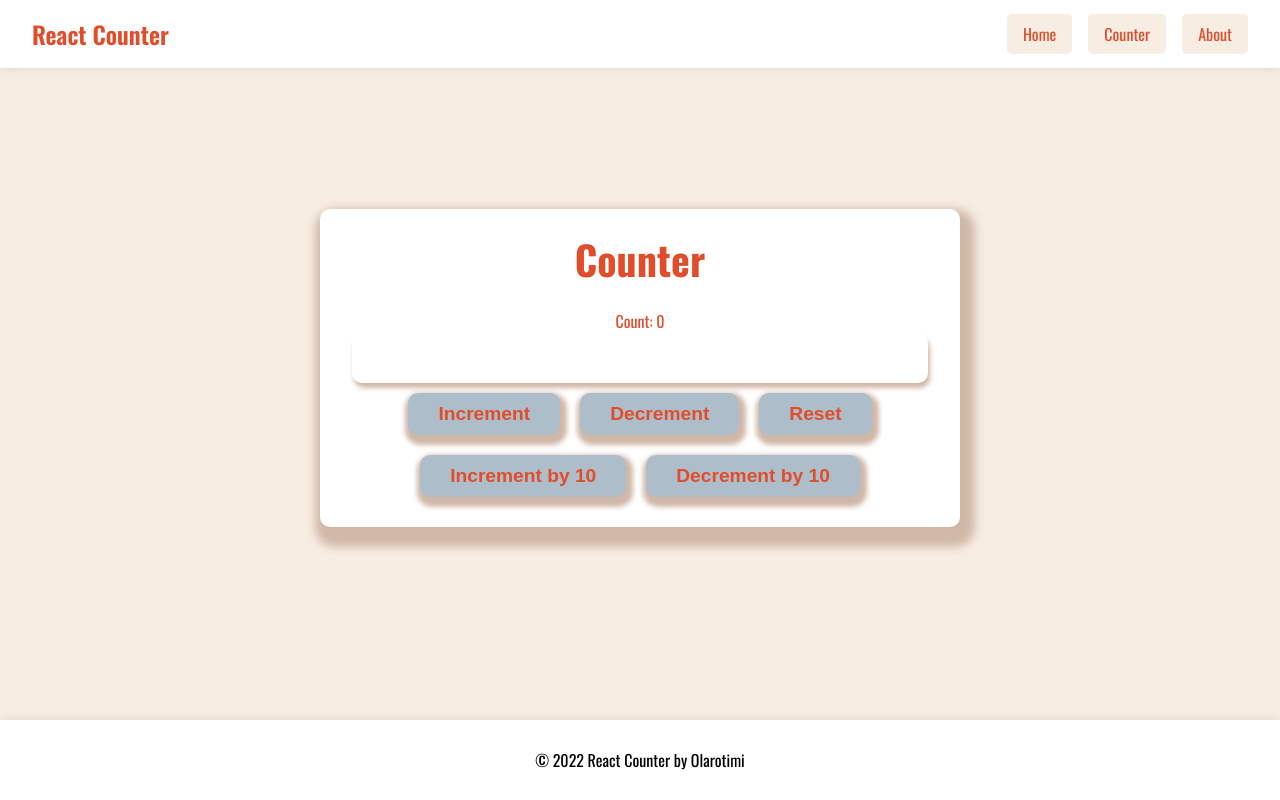
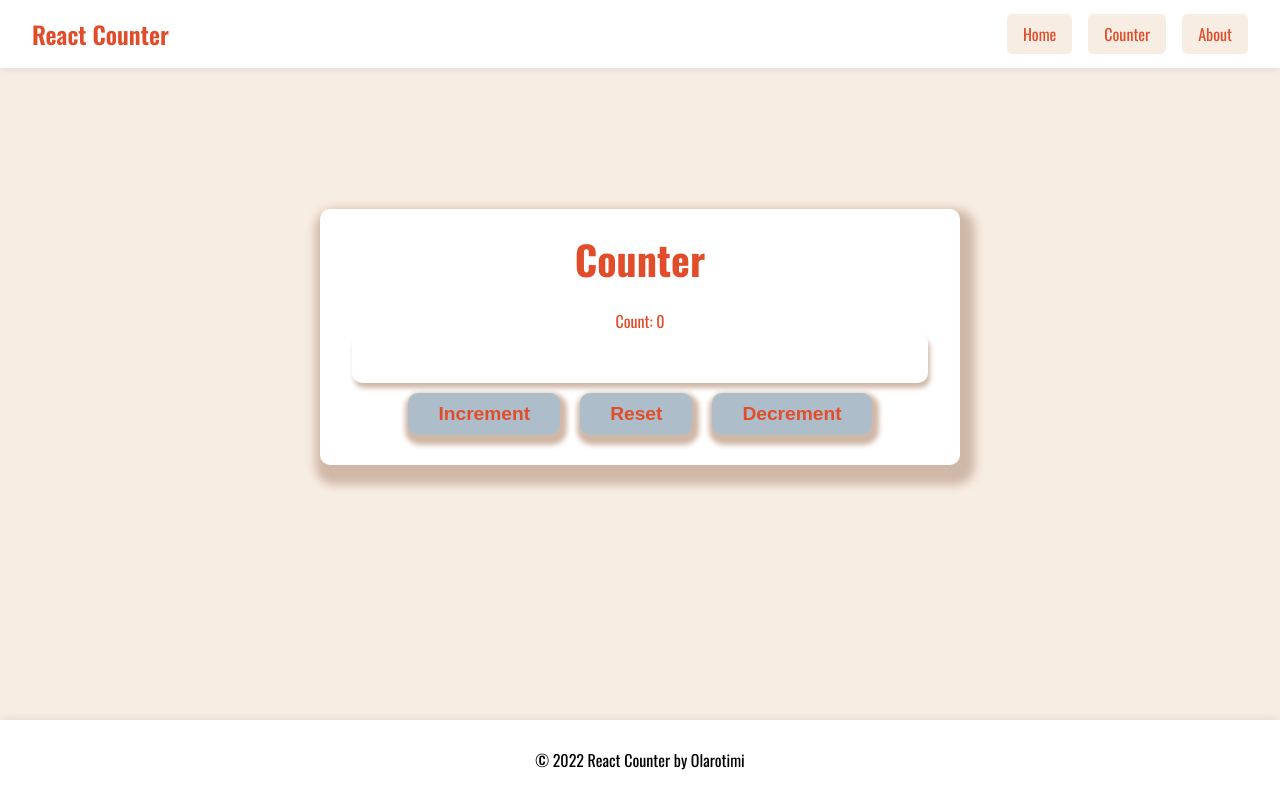
Before and after one commit to Ola-rotimi/react-counter, a React (Create React App) app: page /counter in a window 1280 px wide. Built offline with nearby package versions, Linux system fonts and the light colour scheme.

Commit message:
Counter Updated

```diff
--- a/src/App.js
+++ b/src/App.js
@@ -19,10 +19,6 @@ export default function App() {
           return { count: 0 };
         case 'set':
           return { count: action.valued.target.value };
-        case 'incrementBy':
-          return { count: state.count + action.payload };
-        case 'decrementBy':
-          return { count: state.count - action.payload };
         default:
           return state;
       }
--- a/src/pages/Counter.js
+++ b/src/pages/Counter.js
@@ -5,14 +5,8 @@ export default function Counter({ state, dispatch }) {
       <p>Count: {state.count}</p>
       <input onChange={(e) => dispatch({ type: "set", valued: e })} />
       <button onClick={() => dispatch({ type: "increment" })}>Increment</button>
+      <button onClick={() => dispatch({ type: "reset" })}>Reset</button>
       <button onClick={() => dispatch({ type: "decrement" })}>Decrement</button>
-      <button onClick={() => dispatch({ type: "reset" })}>Reset</button>
-      <button onClick={() => dispatch({ type: "incrementBy", payload: 10 })}>
-        Increment by 10
-      </button>
-      <button onClick={() => dispatch({ type: "decrementBy", payload: 10 })}>
-        Decrement by 10
-      </button>
     </div>
   );
 }
```
